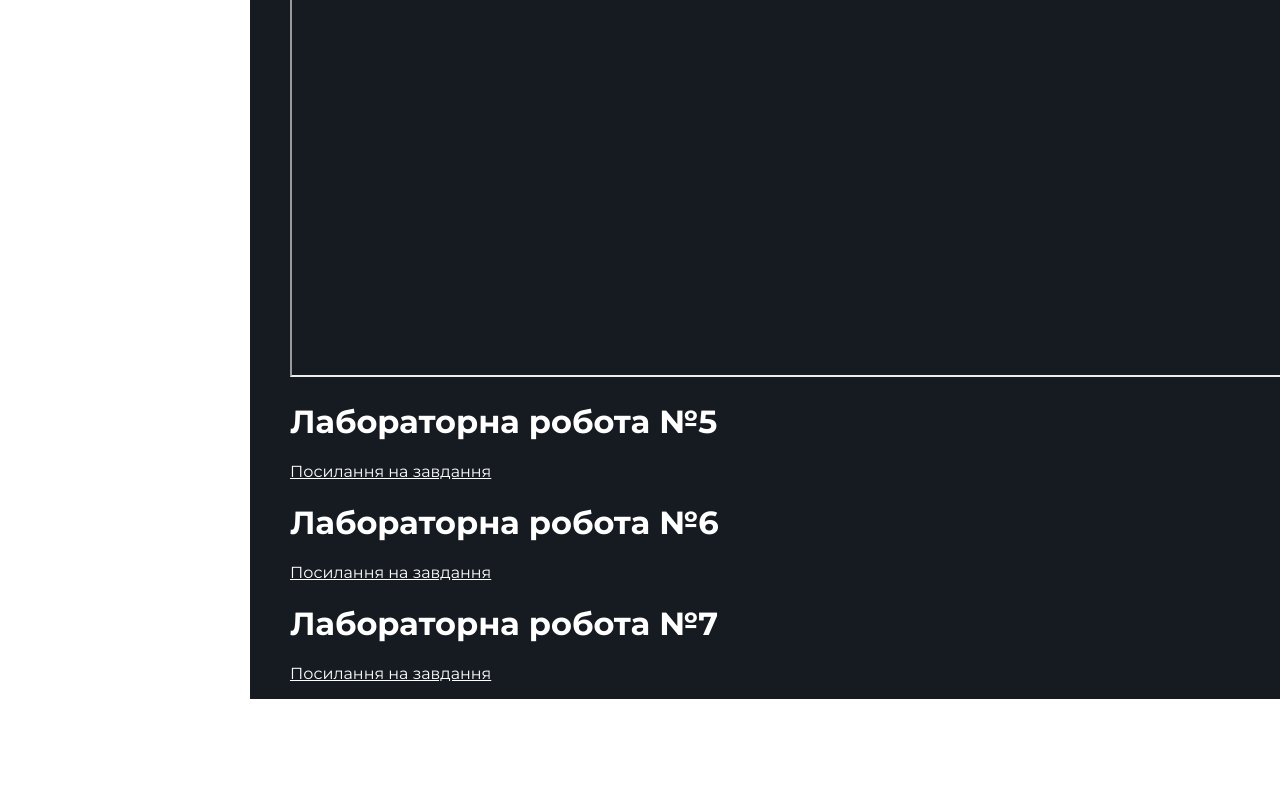
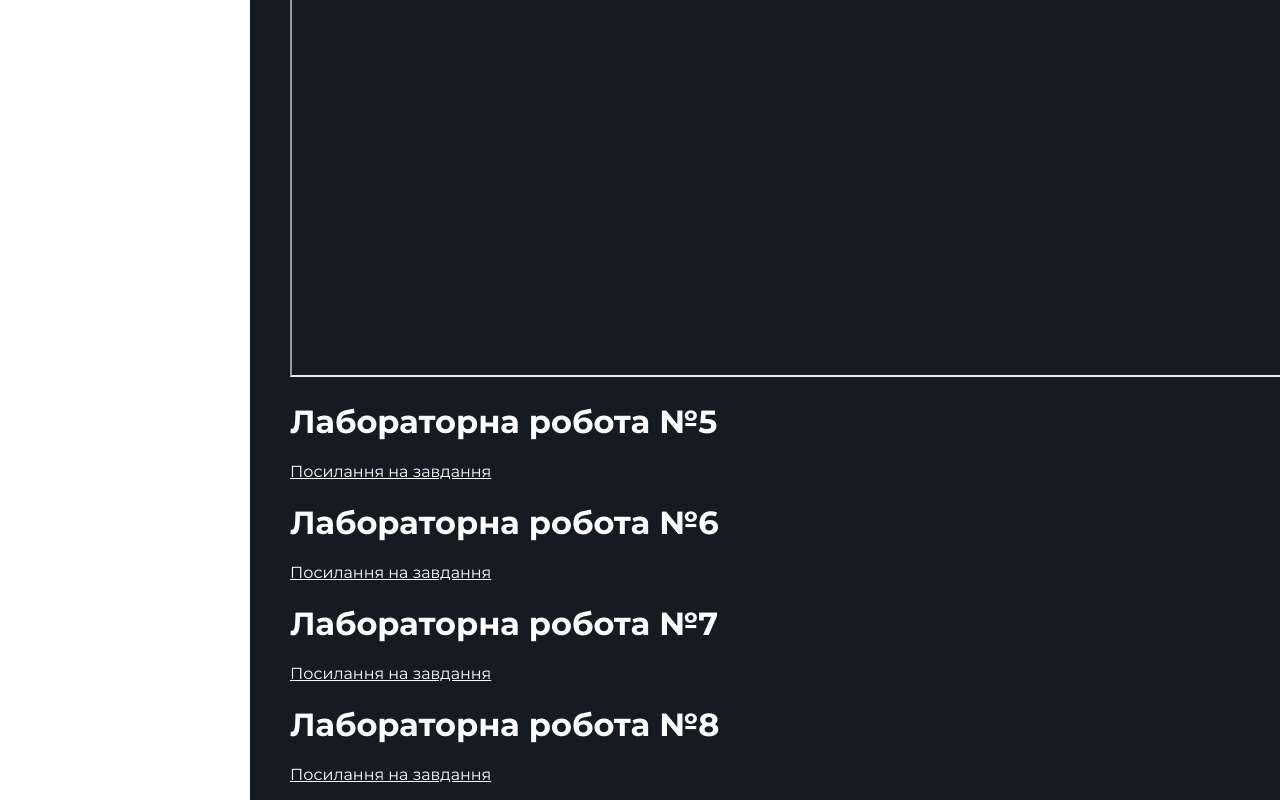
Before and after one commit to KostiaDUT/KostiaDUT.github.io, a plain HTML site: page GitSite/lab.html in a window 1280 px wide. Shown: the part 1563-2363 px from the top of the page. Before the commit the page ends 2262 px from the top, so only its background shows below. Drawn offline with Linux system fonts and the light colour scheme.

Commit message:
Update lab.html

```diff
--- a/GitSite/lab.html
+++ b/GitSite/lab.html
@@ -57,6 +57,10 @@
 					<h1>Лабораторна робота №7</h1>
 					<a href="../labs/lab 7/CAT/index.html">Посилання на завдання</a>
 				</li>
+				<li>
+					<h1>Лабораторна робота №8</h1>
+					<a href="main.html">Посилання на завдання</a>
+				</li>
 			</ul>
 		</div>
     </body>
```
